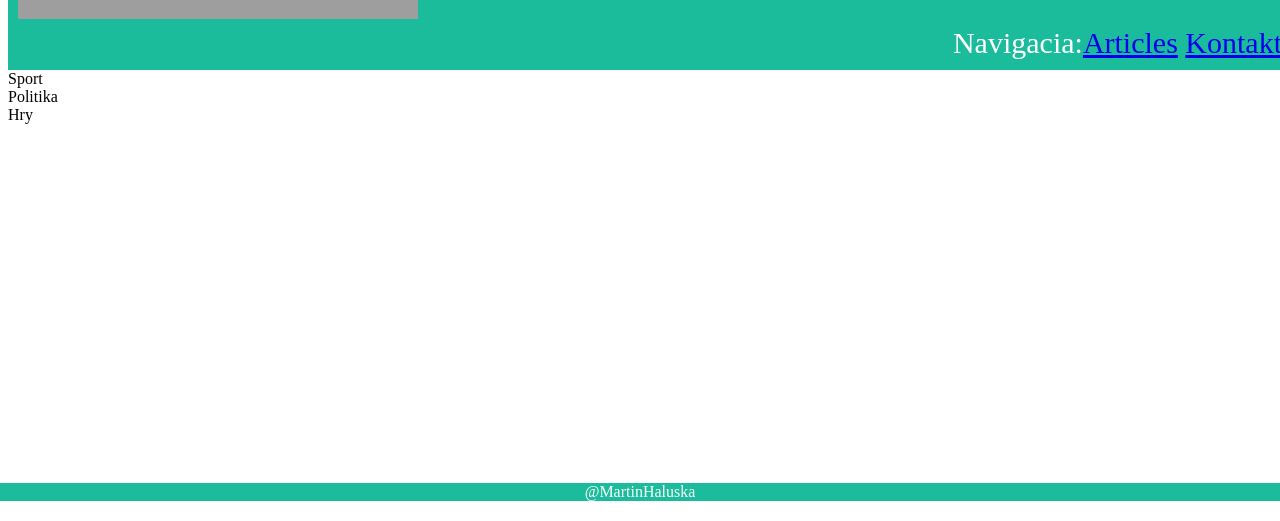
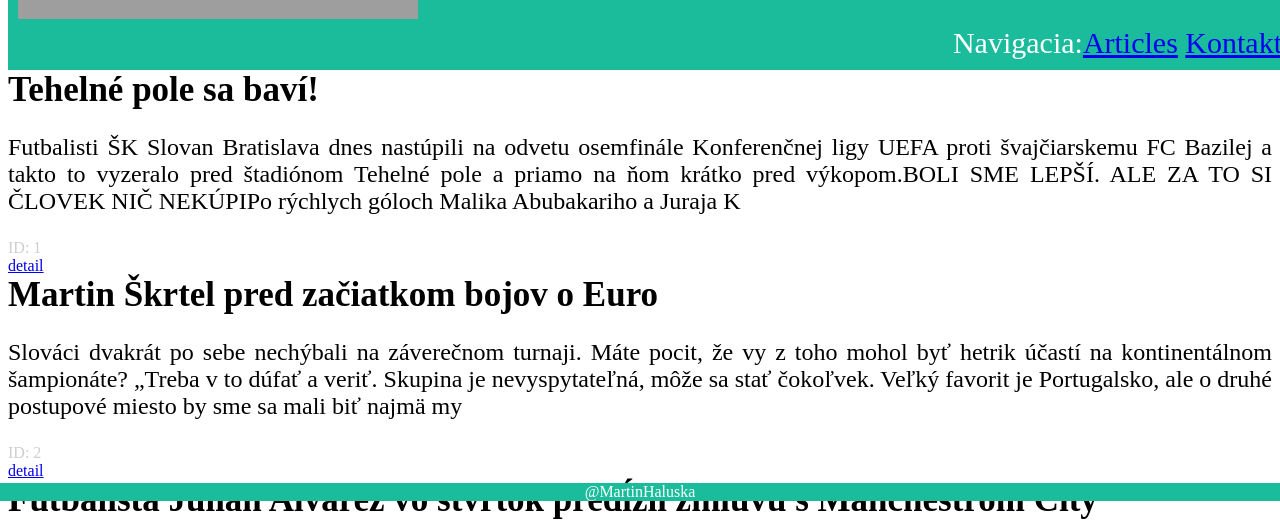
Before and after one commit to matkoo3/ddw, a Nuxt app: page / in a window 1280 px wide. Shown: the part 299-820 px from the top of the page. Built offline with nearby package versions, Linux system fonts and the light colour scheme; grey boxes are pictures that could not be loaded.

Commit message:
Update index.vue

```diff
--- a/pages/index.vue
+++ b/pages/index.vue
@@ -1,12 +1,18 @@
 <script setup>
+let articles = useArticles().list.array;
 </script>
 
 <template>
   <div>
     <MyHeader></MyHeader>
-    <div>Sport</div>
-    <div>Politika</div>
-    <div>Hry</div>
+    <div class="article" v-for="article of articles" v-bind:key="article">
+          <div style="font-size: 35px; font-weight: bold;">{{ article.title }}</div>
+          <div><p style="font-size: 24px; text-align: justify;">{{ article.text.substring(0, 300) }}</p></div>
+          <div>
+            <div style="color: #CECECE;">ID: {{ article.id }}</div>
+            <div><NuxtLink :to="{path:`/articles/${article.id}`, params:{id:article.id}}">detail</NuxtLink></div>
+          </div>
+        </div>
     <MyFooter></MyFooter>
   </div>
 </template>
```
